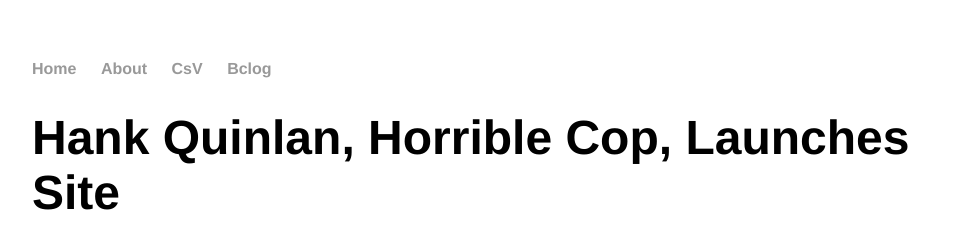
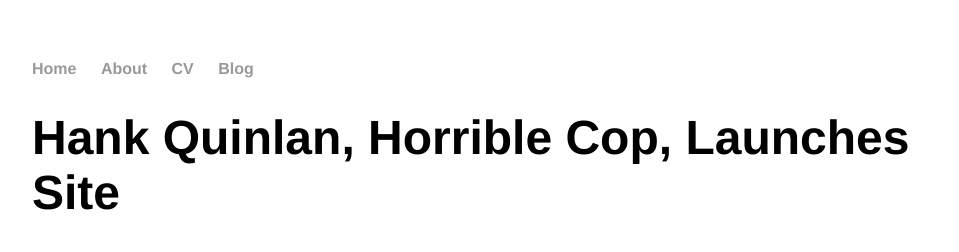
Before and after one commit to jonif0112/jonif0112.github.io, a Jekyll site: the page built from _posts/2014-04-30-hank-quinlan-site-launched.md, in a window 1280 px wide. Shown: the top 252 px of the page, without its empty margins (160-1119 px from the left). Built offline with Jekyll 4.4.1, drawn with Linux system fonts in a browser that asks for light colours.

Commit message:
Update default.html

```diff
--- a/_layouts/default.html
+++ b/_layouts/default.html
@@ -10,8 +10,8 @@
 	    		<ul>
 	        		<li><a href="/">Home</a></li>
 		        	<li><a href="/about">About</a></li>
-	        		<li><a href="/cv">CsV</a></li>
-	        		<li><a href="/blog">Bclog</a></li>
+	        		<li><a href="/cv">CV</a></li>
+	        		<li><a href="/blog">Blog</a></li>
 	    		</ul>
 			</nav>
 			<div class="container">
```
